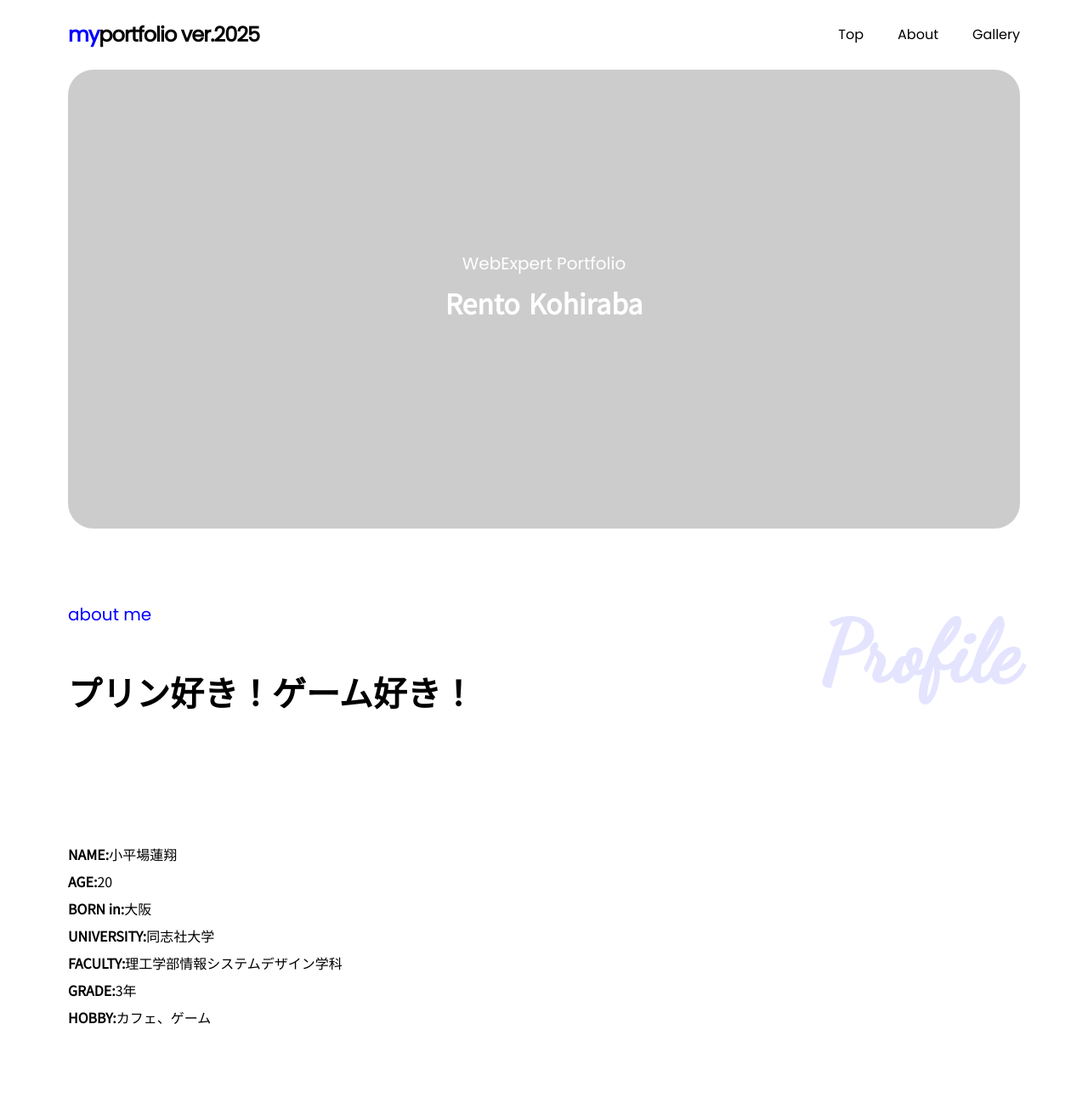
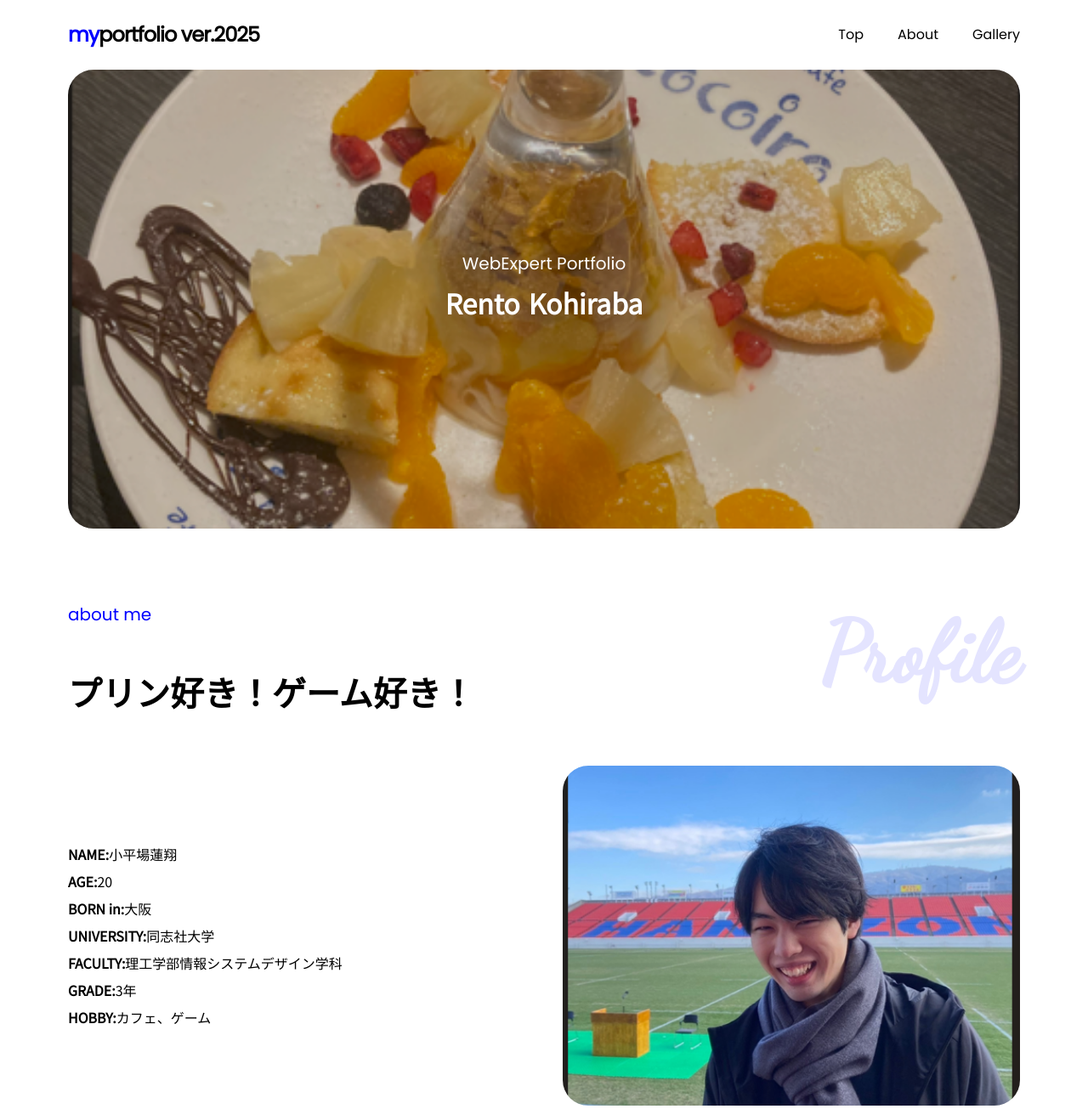
Before and after one commit to Kastado-0825/my-portfolio, a plain HTML site: page index.html in a window 1280 px wide. Shown: the top 1305 px of the page at 85% size. Drawn offline with Linux system fonts and the light colour scheme; some packages are replaced by stand-ins of ours; the site is published under a folder, as on GitHub Pages, so addresses that start at the root find nothing.

Commit message:
ポートフォリオサイトの開発を進めました

```diff
--- a/style.css
+++ b/style.css
@@ -52,7 +52,7 @@ header {
 }
 
 #hero {
-  background-image: url(/images/hero.png);
+  background-image: url(./images/hero.png);
   background-position: center;
   background-size: cover;
   height: 540px;
@@ -136,7 +136,7 @@ header {
 }
 
 .about_img {
-  background-image: url(/images/about.png);
+  background-image: url(./images/about.png);
   background-position: center;
   background-size: cover;
   height: 400px;
```
